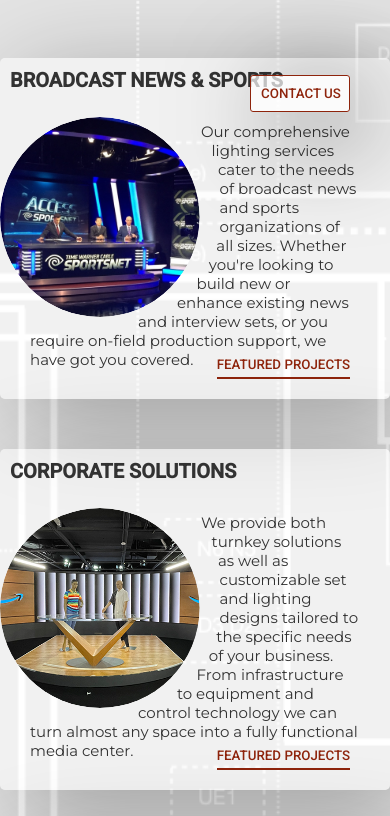
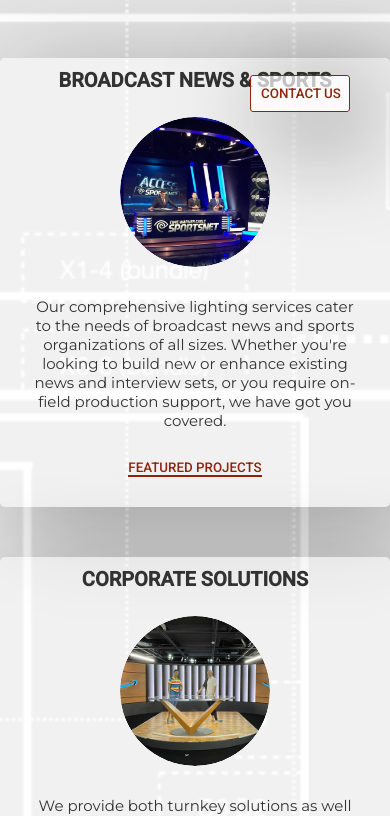
Before and after one commit to baconsocrispy/redwood-light, a React (Create React App) app: page / in a window 390 px wide. Shown: the part 712-1528 px from the top of the page. Built offline with nearby package versions, Linux system fonts and the light colour scheme.

Commit message:
added more media queries to services section

```diff
--- a/src/components/card/card.styles.tsx
+++ b/src/components/card/card.styles.tsx
@@ -5,6 +5,9 @@ const { breakpoints, colors, fonts, fontSizes } = ThemeStyles;
 
 export const CardContainer = styled.div`
   position: relative;
+  display: flex;
+  flex-direction:column;
+  align-items: center;
 
   margin-bottom: 5rem;
   padding-bottom: 3rem;
@@ -24,7 +27,6 @@ export const CardContainer = styled.div`
   }
 
   &:nth-child(odd) {
-
     @media (min-width: ${breakpoints.large}) {
       margin-left: 5%;
     }
@@ -41,38 +43,60 @@ export const CardContainer = styled.div`
     width: 75rem;
     height: 30rem;
   }
+
+  @media (min-width: ${breakpoints.medium}) {
+    height: 31rem;
+  }
+
+  @media (min-width: ${breakpoints.small}) {
+    display: block;
+  }
 `;
 
 export const CardHeader = styled.h3`
   margin-top: 1rem;
-  margin-left: 1rem;
+
   color: ${colors.black};
+  text-align: center;
   text-transform: uppercase;
   font-family: ${fonts.secondary};
   font-size: ${fontSizes.subHeader};
 
   @media (min-width: ${breakpoints.medium}) {
     position: absolute;
-    top: 3rem;
-    right: 3rem;
+    top: 2rem;
+    right: 2rem;
+  }
+
+  @media (min-width: ${breakpoints.small}) {
+    text-align: left;
+    margin-left: 1rem;
   }
 `
 
 export const CardImageContainer = styled.figure`
+  margin: 0 auto;
   margin-top: 2.5rem;
-  width: 20rem;
-  height: 20rem;
+  width: 15rem;
+  height: 15rem;
   border-radius: 50%;
   overflow: hidden;
-  margin-left: 5%;
-  float: left;
   shape-outside: circle(50% at 50% 50%);
   clip-path: circle(50% at 50% 50%);
-  transform: translateX(-2rem);
+
 
   @media (min-width: ${breakpoints.medium}) {
     width: 25rem;
     height: 25rem;
+  }
+
+  @media (min-width: ${breakpoints.small}) {
+    margin-top: 2.5rem;
+    margin-left: 5%;
+    width: 20rem;
+    height: 20rem;
+    float: left;
+    transform: translateX(-2rem);
   }
 `;
 
@@ -86,6 +110,7 @@ export const CardImage = styled.img`
 `
 
 export const CardDescription = styled.p`
+  text-align: center;
   margin-top: 3rem;
   padding: 0 3rem;
   font-family: ${fonts.primary};
@@ -95,14 +120,15 @@ export const CardDescription = styled.p`
     font-size: ${fontSizes.copy};
     margin-top: 7rem;
   }
+
+  @media (min-width: ${breakpoints.small}) {
+    text-align: left;
+  }
 `;
 
 export const CardButton = styled.button`
   cursor: pointer;
-  position: absolute;
-  bottom: 2rem;
-  right: 4rem;
-  padding-bottom: .5rem;
+  margin-top: 3rem;
   background: none;
   border: none;
   border-bottom: 2px solid ${colors.redwoodRed};
@@ -114,7 +140,7 @@ export const CardButton = styled.button`
     background-color: rgba(0, 0, 0, .2);
   }
 
-  @media (min-width: ${breakpoints.medium}) {
+  @media (min-width: ${breakpoints.small}) {
     position: absolute;
     bottom: 2rem;
     right: 4rem;
--- a/src/utils/services.ts
+++ b/src/utils/services.ts
@@ -39,7 +39,7 @@ export const Services: Service[] = [
     },
   },
   {
-    title: "Live Events, E-Sports and More",
+    title: "Live Events & E-Sports",
     description: `Elevate your live event coverage with Redwood Light. Our
       temporary and permanent installations, including moving lights, LED
       technology, and state-of-the-art designs, ensure a seamless experience
--- a/src/utils/theme.styles.ts
+++ b/src/utils/theme.styles.ts
@@ -1,6 +1,6 @@
 export const ThemeStyles = {
   breakpoints: {
-    small: "580px",
+    small: "500px",
     medium: "700px",
     large: "835px",
   },
```
